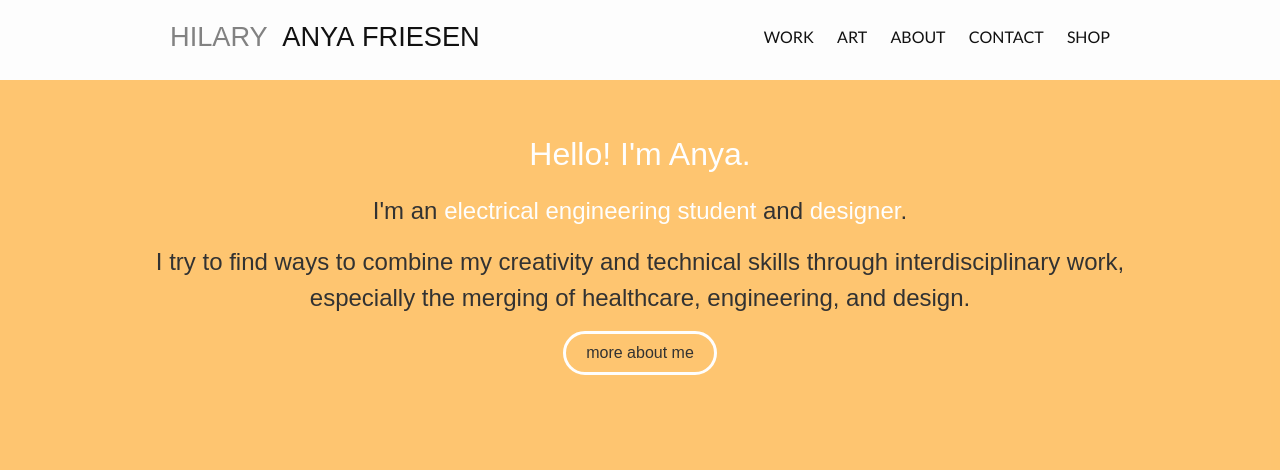
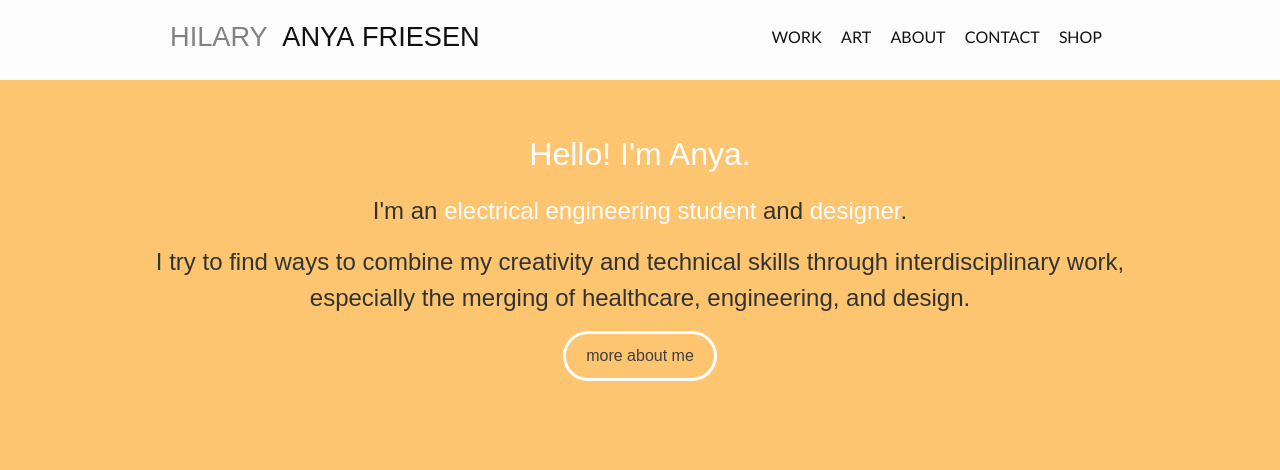
Before and after one commit to hafriesen/hafriesen.github.io, a Jekyll site: the page built from index.md, in a window 1280 px wide. Shown: the top 470 px of the page. Built offline with Jekyll 4.4.1, drawn with Linux system fonts in a browser that asks for light colours; nearby versions of some CDN libraries; some web fonts are replaced.

Commit message:
fixed more about me button, test new menu code

```diff
--- a/_includes/header.html
+++ b/_includes/header.html
@@ -18,12 +18,21 @@
 
         <!--sort order of page navigation-->
         <div class="trigger">
+
+          <ul>
+          <li><a href="/work/">WORK</a></li>
+          <li><a href="/art/">ART</a></li>
+          <li><a href="/about/">ABOUT</a></li>
+          <li><a href="/contact/">CONTACT</a></li>
+          <li><a href="/about/">SHOP</a></li>
+          </ul>
+          <!--
           {% assign sorted_pages = site.pages | sort:"order" %}
           {% for p in sorted_pages %}
           {% if p.order != -1 and p.order %}
           <a class="page-link" href="{{ p.url | relative_url }}">{{ p.title | escape }}</a>
           {% endif %}
-          {% endfor %}
+          {% endfor %} -->
         </div>
       </nav>
     {%- endif -%}
--- a/_layouts/home.html
+++ b/_layouts/home.html
@@ -8,8 +8,12 @@
   <h2 style="margin-left: 100px; margin-right:100px"> I'm an <span style="color:white"> electrical engineering student </span>and <span style="color: white;"> designer</span>.</h2>
   <h2 style="margin-left: 100px; margin-right:100px"> I try to find ways to combine my creativity and technical skills through interdisciplinary work, especially the merging of healthcare, engineering, and design. </h2>
 </p>
-<button style="background-color:#ffb84d;color:black; text-align:center; font-family: 'Fira Sans Condensed', sans-serif;">more about me</button>
+
+
+<a href="/about/" class="button">more about me</a>
 </div>
+
+
 
 
 <!--
--- a/_sass/minima/_base.scss
+++ b/_sass/minima/_base.scss
@@ -277,8 +277,8 @@
 /**
  *Buttons
  */
-button {
-  background-color: $background-color;
+.button {
+  background-color: #ffb84d;
   border: 3px solid white;
   padding: 10px 20px;
   text-align: center;
@@ -291,7 +291,12 @@
   transition-duration: 0.4s;
 }
 
-button:hover {
+.button:hover {
   background-color: $background-color;
   color: black;
 }
+.button:active {
+  background-color: #ffb84d;
+  box-shadow: 0 5px #666;
+  transform: translateY(4px);
+  }
--- a/_sass/minima/_layout.scss
+++ b/_sass/minima/_layout.scss
@@ -30,6 +30,10 @@
   .nav-trigger {
       display: none;
   }
+  li {
+        display: inline;
+        padding: 8px;
+      }
 
   .menu-icon {
     display: none;
@@ -305,11 +309,16 @@
     padding: 0;
 
 }
-    position: absolute;
+  position: absolute;
   top: 80px;
   left: 0;
   right: 0;
   width: 100%;
   height: 60%;
 
+@media screen and (max-width: 500px) {
+  .column {
+    width: 100%;
+  }
 }
+}
```
